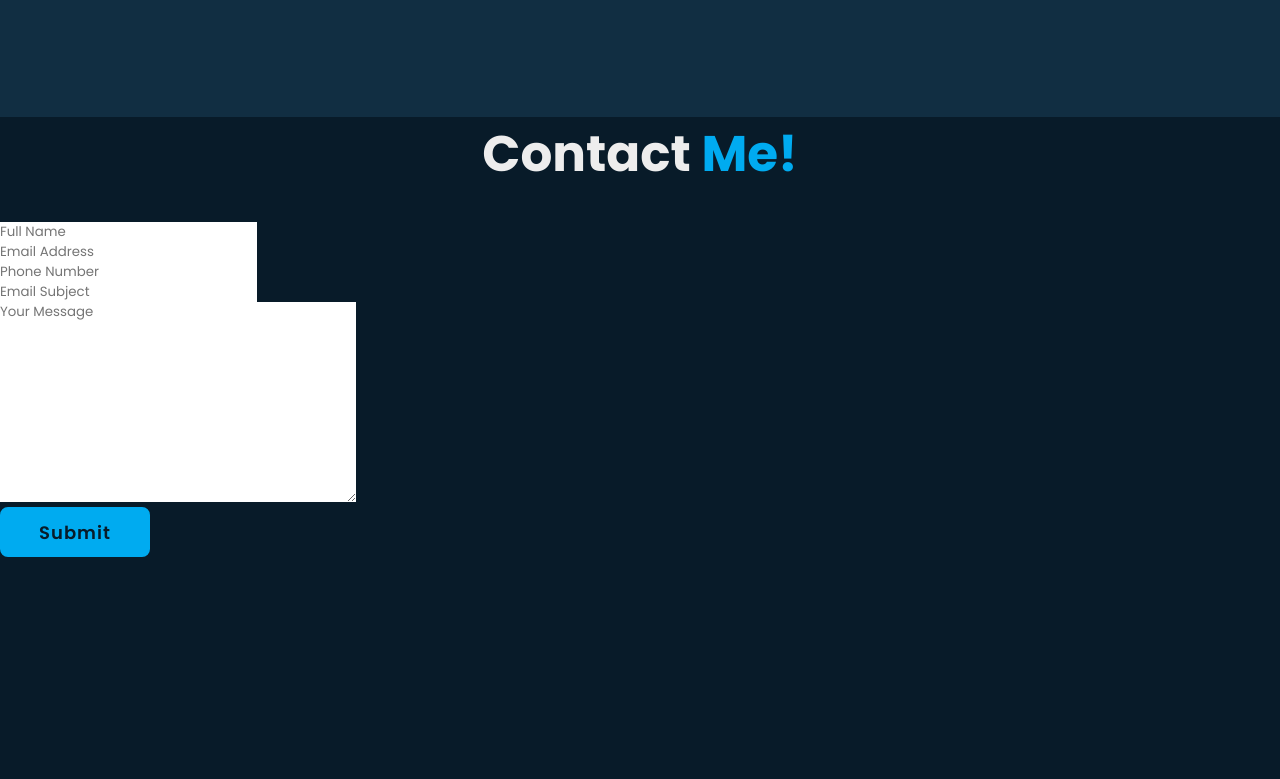
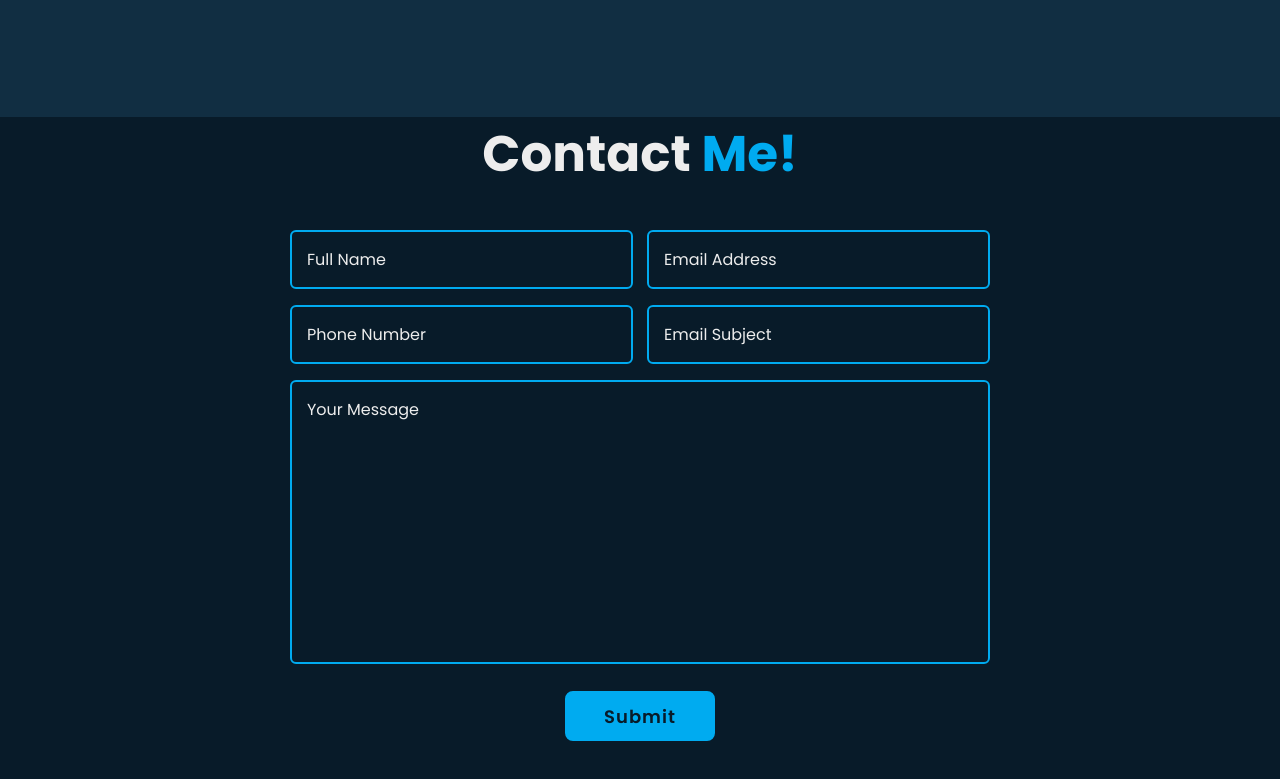
Before and after one commit to MikeMagee80/Portfolio-Website, a plain HTML site: page index.html in a window 1280 px wide. Shown: the part 2911-3690 px from the top of the page. Drawn offline with nearby package versions, Linux system fonts and the light colour scheme.

Commit message:
Optimized suboptimal code.

```diff
--- a/css/style.css
+++ b/css/style.css
@@ -513,3 +513,83 @@ span {
 }
 
 /* Contact Section  */
+
+.contact {
+    min-height: auto;
+    padding-bottom: 7rem;
+}
+
+.contact form {
+    max-width: 70rem;
+    margin: 0 auto;
+    text-align: center;
+}
+
+.contact form .input-box {
+    position: relative;
+    display: flex;
+    justify-content: space-between;
+    flex-wrap: wrap;
+}
+
+.contact form .input-box .input-field {
+    position: relative;
+    width: 49%;
+    margin: .8rem 0;
+}
+
+.contact form .input-box .input-field input,
+.contact form .textarea-field textarea {
+    width: 100%;
+    height: 100%;
+    padding: 1.5rem;
+    font-size: 1.6rem;
+    color: var(--text-color);
+    background: transparent;
+    border-radius: .6rem;
+    border: .2rem solid var(--main-color);
+}
+
+.contact form .input-box .input-field input::placeholder,
+.contact form .textarea-field textarea::placeholder {
+    color: var(--text-color);
+}
+
+
+.contact form .focus {
+    position: absolute;
+    top: 0;
+    left: 0;
+    width: 0;
+    height: 100%;
+    background: var(--second-bg-color);
+    border-radius: .6rem;
+    z-index: -1;
+    transition: .5s;
+}
+
+.contact form .input-box .input-field input:focus~.focus,
+.contact form .input-box .input-field input:valid~.focus,
+.contact form .textarea-field textarea:focus~.focus,
+.contact form .textarea-field textarea:valid~.focus {
+    width: 100%;
+}
+
+
+
+.contact form .textarea-field {
+    position: relative;
+    margin: .8rem 0 2.7rem;
+    display: flex;
+}
+
+.contact form .textarea-field textarea {
+    resize: none;
+}
+
+.contact form .btn-box.btns .btn {
+    cursor: pointer;
+}
+
+
+/* Footer Design  */
```
Also changed, not shown: index.html (+1 -2 lines).
